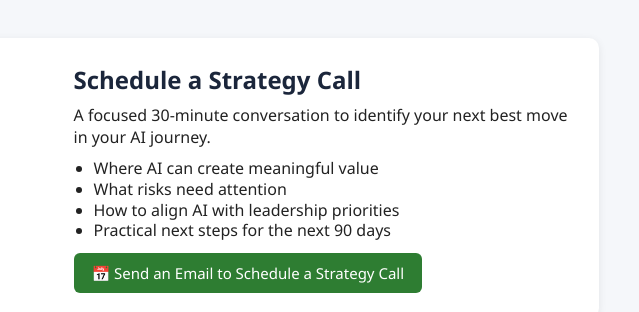
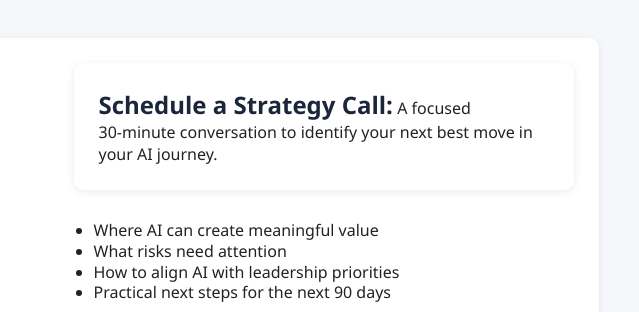
Before and after one commit to BMR73/Web-Page, a plain HTML site: page index.html in a window 1280 px wide. Shown: the part 62-374 px from the top of the page, 641-1280 px from the left. Drawn offline with Linux system fonts and the light colour scheme; a script that the page names is missing.

Commit message:
Refactor CTA block to use section for strategy call
Replaced h2 and p elements with a section for better structure.

```diff
--- a/index.html
+++ b/index.html
@@ -124,11 +124,13 @@
         <!-- CTA BLOCK (EMAIL) -->
         <div style="flex:1; margin-left:0.5in;">
 
-          <h2 style="margin-top:0; margin-bottom:8px;">Schedule a Strategy Call</h2>
+          <section class="card logo-card">
+          <h2 style="display:inline;">Schedule a Strategy Call:</h2>
+          <span>
+          A focused 30‑minute conversation to identify your next best move in your AI journey.
+        </span>
+        </section>
 
-          <p style="margin:0 0 10px 0;">
-            A focused 30‑minute conversation to identify your next best move in your AI journey.
-          </p>
 
           <ul style="margin:0 0 12px 20px; padding:0; line-height:1.3;">
             <li>Where AI can create meaningful value</li>
```
